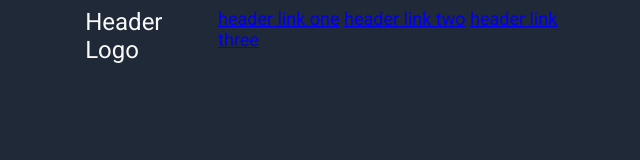
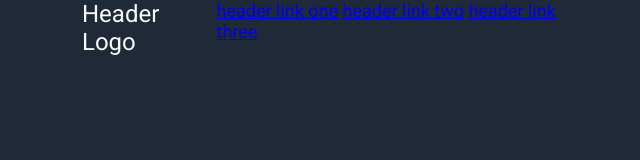
Before and after one commit to Faneeh/top-landing-page, a plain HTML site: page index.html in a window 1280 px wide. Shown: the whole page, without its empty margins (302-942 px from the left). Drawn offline with Linux system fonts and the light colour scheme.

Commit message:
Set body and * properties

```diff
--- a/style.css
+++ b/style.css
@@ -2,10 +2,14 @@
 
 * {
     font-family: 'Roboto', sans-serif;
+    margin: 0;
+    padding: 0;
 }
 
 body {
     background: #1F2937;
+    height: 100vh;
+    width: 100%;
 }
 
 .nav {
```
